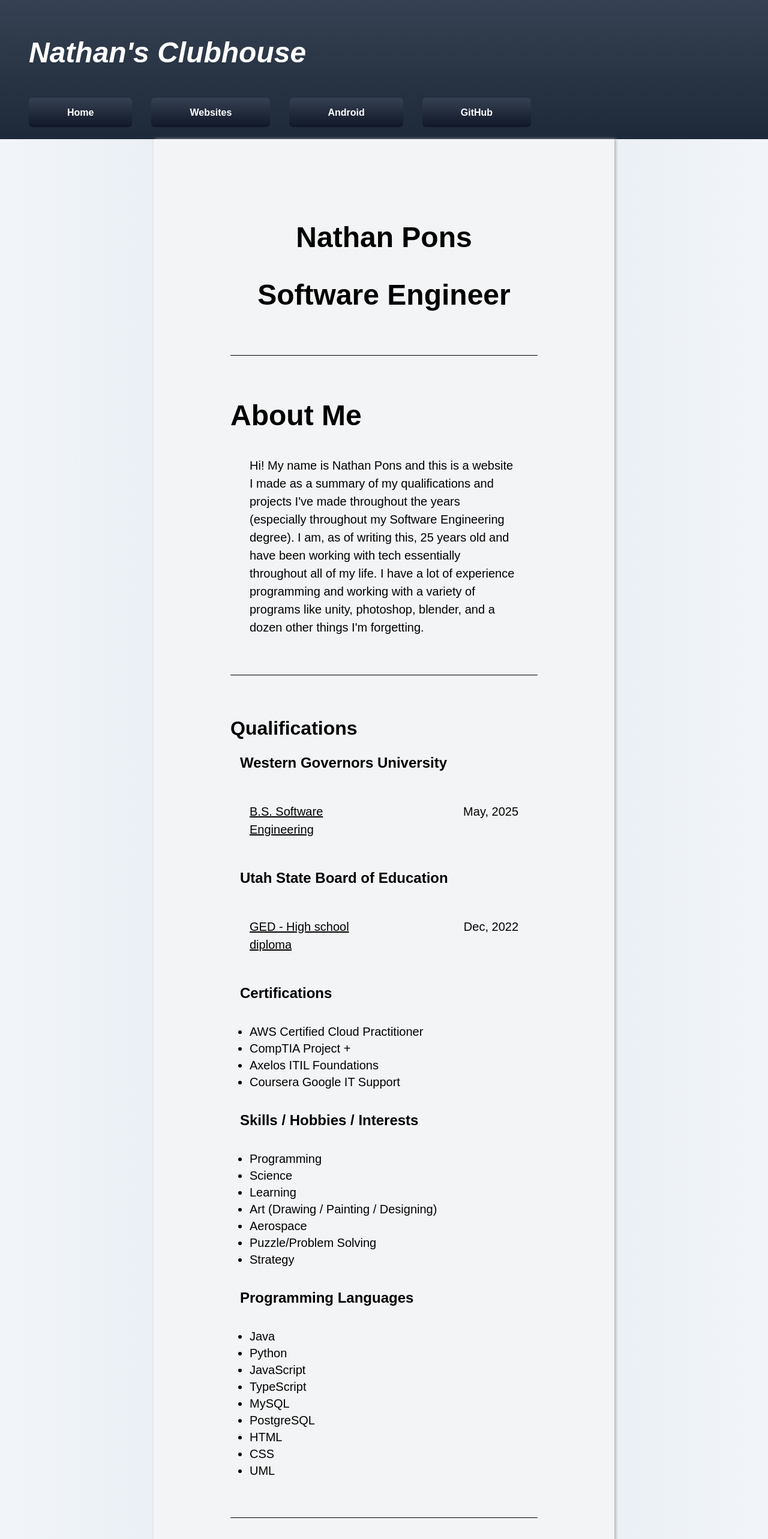
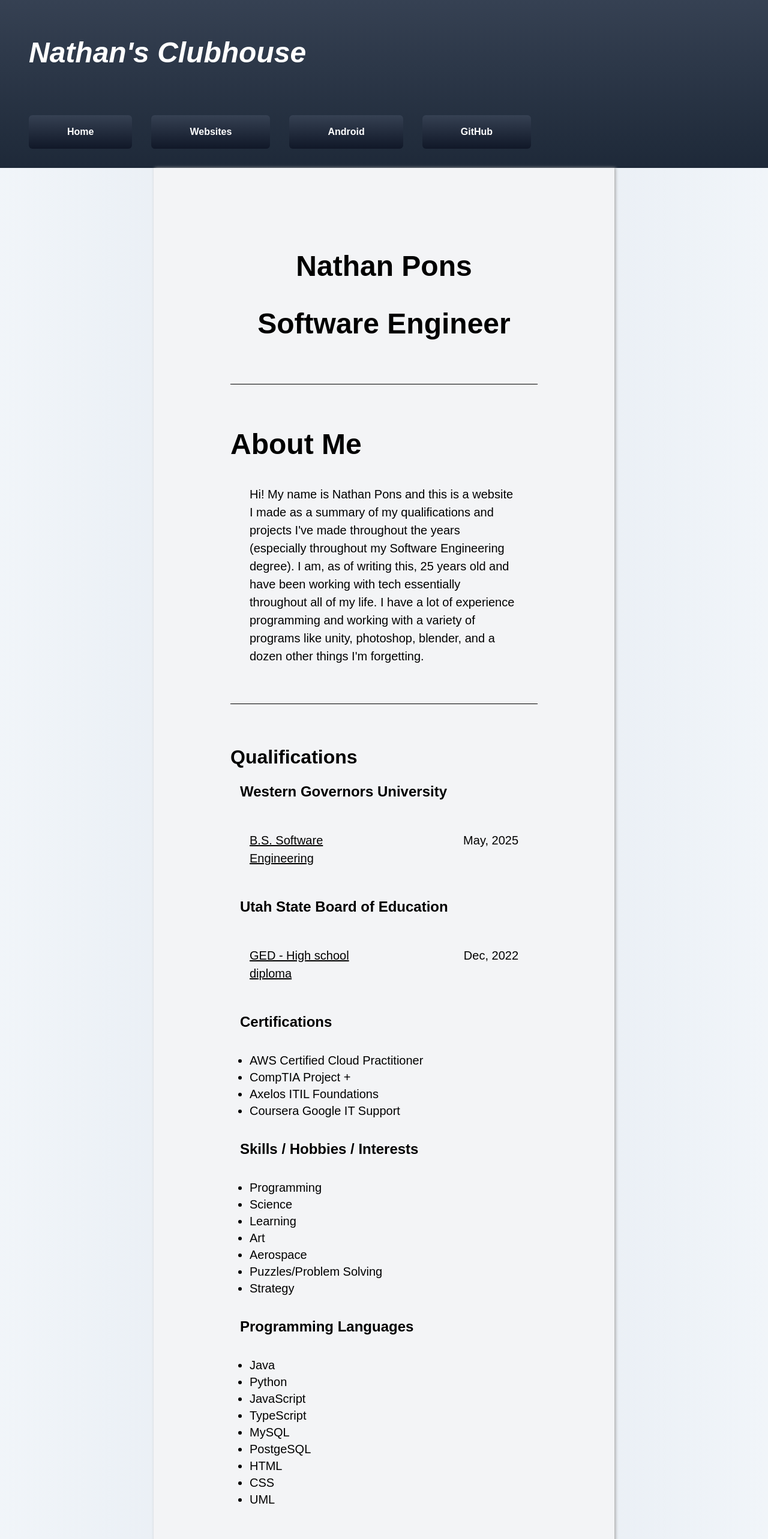
Before and after one commit to PapsBurr/resume-website, a Next.js app: page / in a window 1280 px wide. Shown: the top 2566 px of the page at 60% size. Built offline with nearby package versions, Linux system fonts and the light colour scheme.

Commit message:
adds responsive design to fix layout for mobile

```diff
--- a/src/app/globals.css
+++ b/src/app/globals.css
@@ -55,6 +55,17 @@ hr {
   margin: 64px 0px;
 }
 
+@media only screen and (max-width: 1200px) {
+  .container-comp {
+    display: grid;
+    grid-template-columns: 0% 100% 0%;
+    grid-template-rows: auto auto auto;
+    grid-template-areas:
+      "header header header"
+      "main";
+  }
+}
+@media only screen and (min-width: 1200px) {
   .container-comp {
     display: grid;
     grid-template-columns: 20% 60% 20%;
@@ -63,3 +74,4 @@ hr {
       "header header header"
       ". main .";
   }
+}
--- a/src/app/layout.js
+++ b/src/app/layout.js
@@ -19,34 +19,34 @@ export const metadata = {
 
 function Header() {
   return (
-    <header className="p-8 bg-linear-to-b from-gray-700 to-gray-800">
+    <header className="p-8 pb-4 bg-linear-to-b from-gray-700 to-gray-800">
       <div>
         <h1 className="my-8 mb-16 font-bold text-6xl text-white mx-4 italic">
           Nathan's Clubhouse
-          </h1>
+        </h1>
       </div>
       <div>
-        <nav className="flex justify-start">
-          <div>
+        <nav className="flex flex-wrap justify-start">
+          <div className="bg-linear-to-b from-gray-700 to-gray-900 hover:from-gray-600 hover:to-gray-900 active:from-gray-900 active:to-gray-800 text-white font-bold m-4 rounded-md select-none">
             <Link
             href="/"
-            className="bg-linear-to-b from-gray-700 to-gray-900 hover:from-gray-600 hover:to-gray-900 active:from-gray-900 active:to-gray-800 text-white font-bold p-4 mx-4 px-16 rounded-md select-none">Home</Link>
+            className="inline-block p-4 px-16">Home</Link>
           </div>
-          <div>
+          <div className="bg-linear-to-b from-gray-700 to-gray-900 hover:from-gray-600 hover:to-gray-900 active:from-gray-900 active:to-gray-800 text-white font-bold m-4 rounded-md select-none">
             <Link
             href="/websites"
-            className="bg-linear-to-b from-gray-700 to-gray-900 hover:from-gray-600 hover:to-gray-900 active:from-gray-900 active:to-gray-800 text-white font-bold p-4 mx-4 px-16 rounded-md select-none">Websites</Link>
+            className="inline-block p-4 px-16">Websites</Link>
           </div>
-          <div>
+          <div className="bg-linear-to-b from-gray-700 to-gray-900 hover:from-gray-600 hover:to-gray-900 active:from-gray-900 active:to-gray-800 text-white font-bold m-4 rounded-md select-none">
             <Link
             href="/android"
-            className="bg-linear-to-b from-gray-700 to-gray-900 hover:from-gray-600 hover:to-gray-900 active:from-gray-900 active:to-gray-800 text-white font-bold p-4 mx-4 px-16 rounded-md select-none">Android</Link>
+            className="inline-block p-4 px-16">Android</Link>
           </div>
-          <div>
+          <div className="bg-linear-to-b from-gray-700 to-gray-900 hover:from-gray-600 hover:to-gray-900 active:from-gray-900 active:to-gray-800 text-white font-bold m-4 rounded-md select-none">
             <a
             href="https://github.com/PapsBurr"
             target="_blank"
-            className="bg-linear-to-b from-gray-700 to-gray-900 hover:from-gray-600 hover:to-gray-900 active:from-gray-900 active:to-gray-800 text-white font-bold p-4 mx-4 px-16 rounded-md select-none">GitHub</a>
+            className="inline-block p-4 px-16">GitHub</a>
           </div>
         </nav>
       </div>
--- a/src/app/page.js
+++ b/src/app/page.js
@@ -1,6 +1,32 @@
 "use client";
 
 import Image from "next/image";
+
+const skills = [
+  { id: 1, text: "Programming"},
+  { id: 2, text: "Science"},
+  { id: 3, text: "Learning"},
+  { id: 4, text: "Art"},
+  { id: 5, text: "Aerospace"},
+  { id: 6, text: "Puzzles/Problem Solving"},
+  { id: 7, text: "Strategy"}
+]
+
+const pgrmLanguages = [
+  { id: 1, text: "Java"},
+  { id: 2, text: "Python"},
+  { id: 3, text: "JavaScript"},
+  { id: 4, text: "TypeScript"},
+  { id: 5, text: "MySQL"},
+  { id: 6, text: "PostgeSQL"},
+  { id: 7, text: "HTML"},
+  { id: 8, text: "CSS"},
+  { id: 9, text: "UML"},
+]
+
+function ListItems(props) {
+  return <li>{props.text}</li>
+}
 
 export default function Home() {
   return (
@@ -45,25 +71,15 @@ export default function Home() {
             </ul>
             <h3>Skills / Hobbies / Interests</h3>
             <ul className="list-disc m-8 text-xl">
-              <li>Programming</li>
-              <li>Science</li>
-              <li>Learning</li>
-              <li>Art (Drawing / Painting / Designing)</li>
-              <li>Aerospace</li>
-              <li>Puzzle/Problem Solving</li>
-              <li>Strategy</li>
+              {skills.map((item) => (
+                <ListItems key={item.id} text={item.text} />
+              ))}
             </ul>
             <h3>Programming Languages</h3>
             <ul className="list-disc m-8 text-xl">
-              <li>Java</li>
-              <li>Python</li>
-              <li>JavaScript</li>
-              <li>TypeScript</li>
-              <li>MySQL</li>
-              <li>PostgreSQL</li>
-              <li>HTML</li>
-              <li>CSS</li>
-              <li>UML</li>
+              {pgrmLanguages.map((item) => (
+                <ListItems key={item.id} text={item.text} />
+              ))}
             </ul>
             <hr></hr>
           </div>
```
Lines whose indentation alone changed are shown as unchanged.
